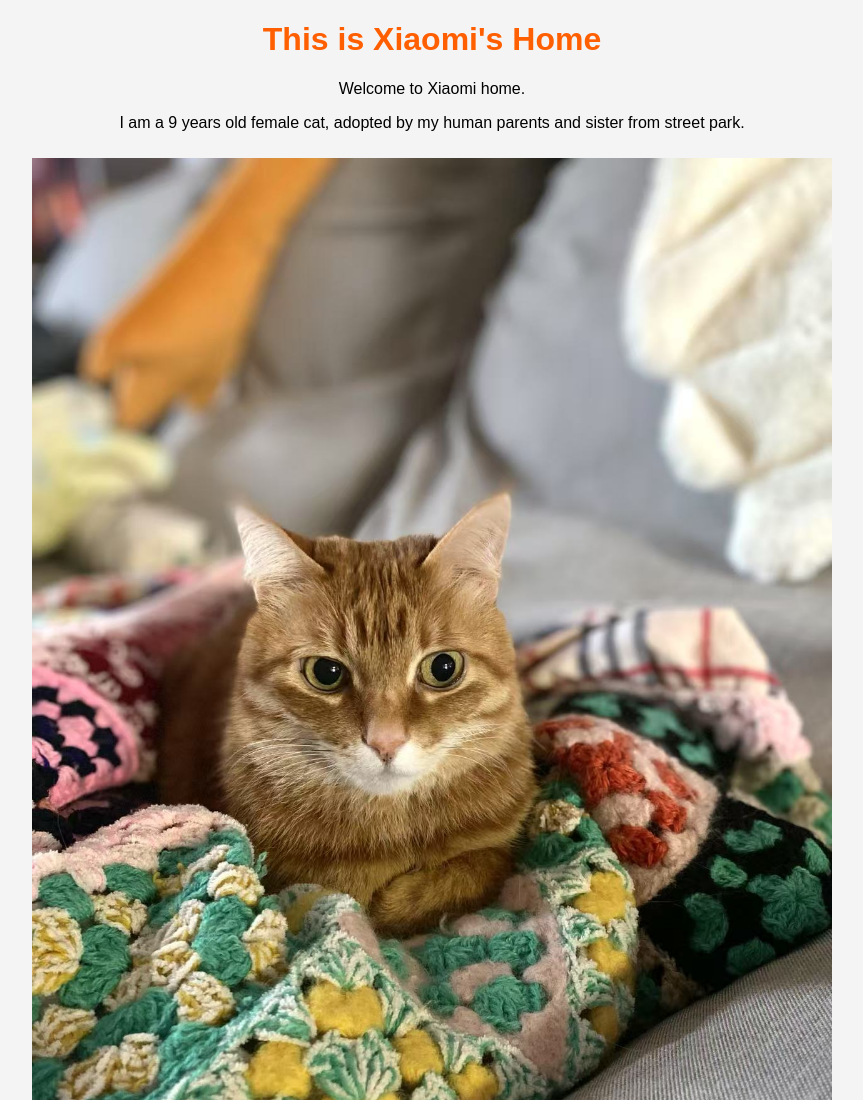
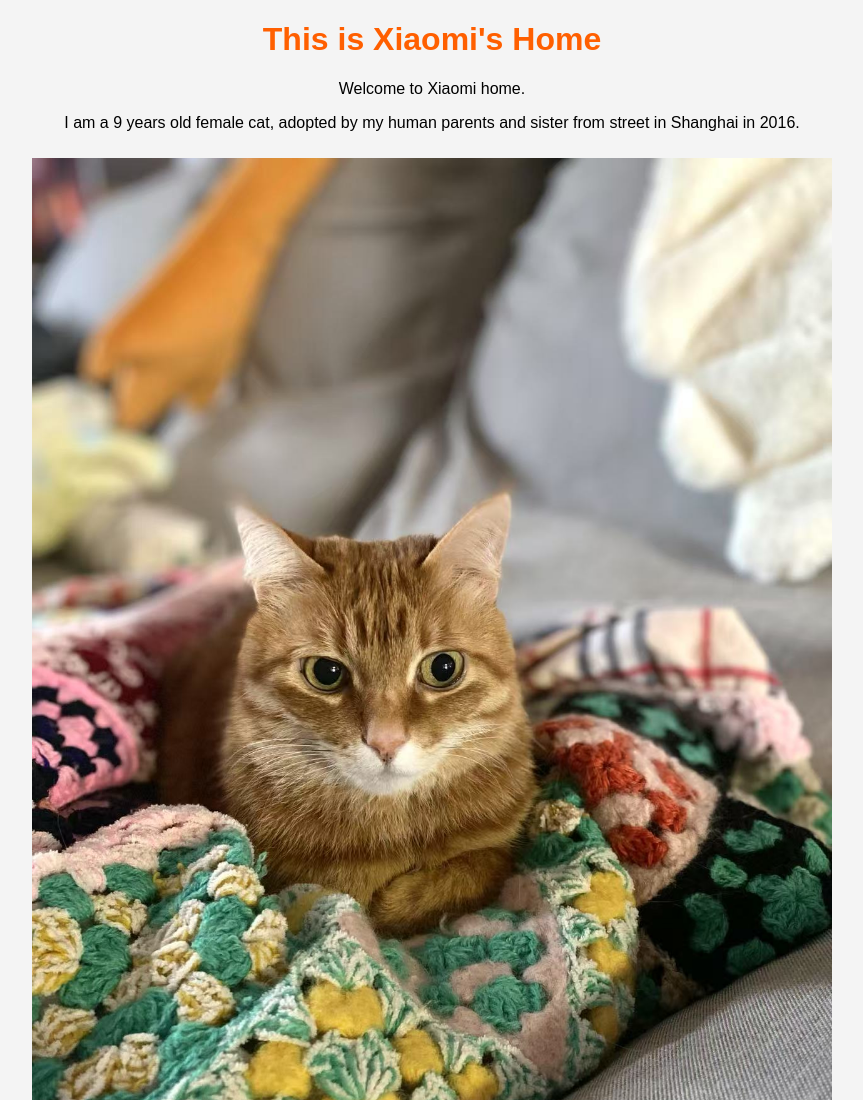
Before and after one commit to simaoops/xiaomi, a plain HTML site: page index.html in a window 1280 px wide. Shown: the top 1100 px of the page, without its empty margins (208-1071 px from the left). Drawn offline with Linux system fonts and the light colour scheme.

Commit message:
Update index.html

```diff
--- a/index.html
+++ b/index.html
@@ -30,7 +30,7 @@
     <div class="container">
         <h1>This is Xiaomi's Home</h1>
         <p>Welcome to Xiaomi home.</p>
-	<p>I am a 9 years old female cat, adopted by my human parents and sister from street park.</p>
+	<p>I am a 9 years old female cat, adopted by my human parents and sister from street in Shanghai in 2016.</p>
 
         <div>
             <img src="cat1.jpg" alt="Xiaomi Image 1">
```
